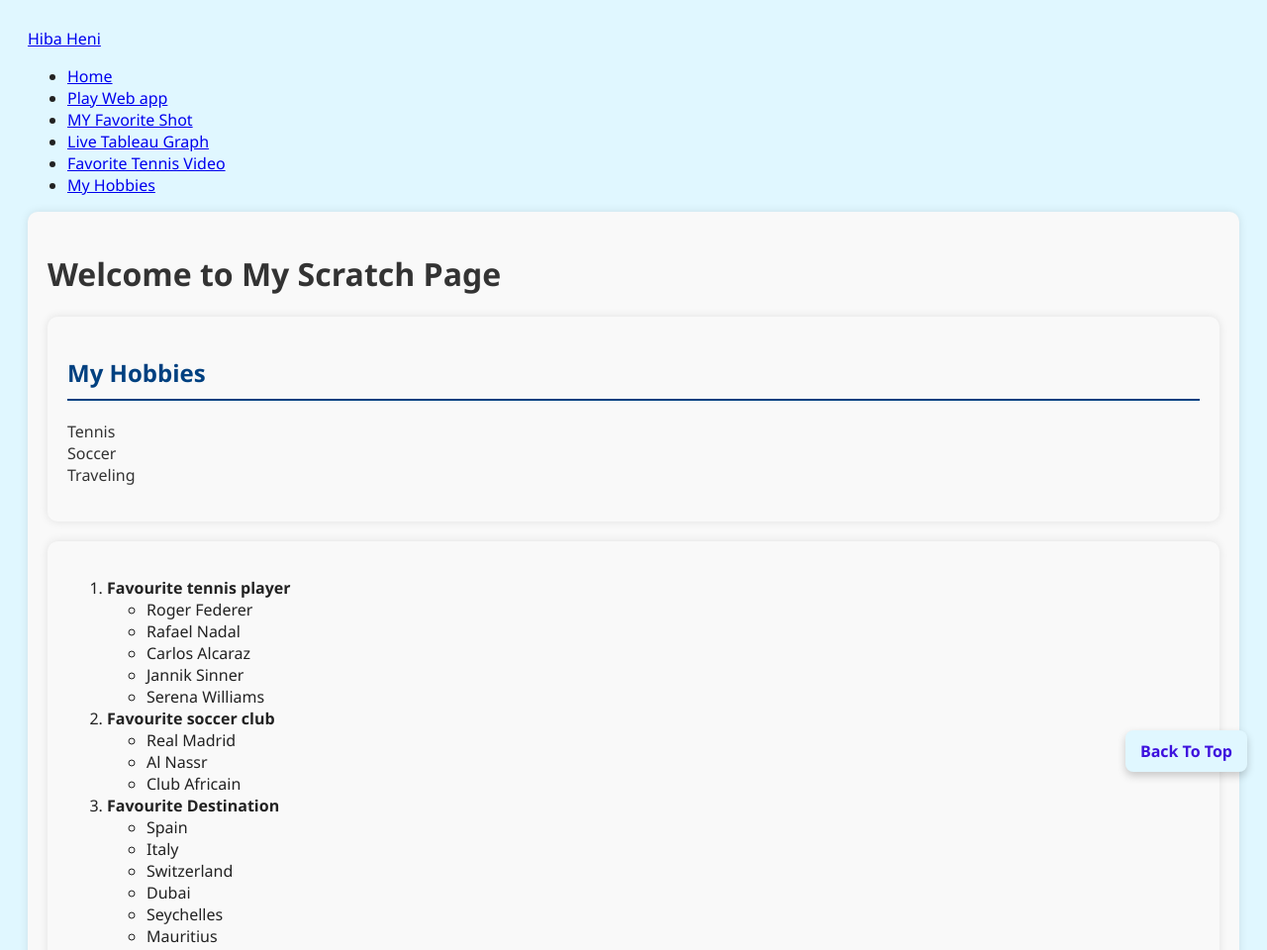
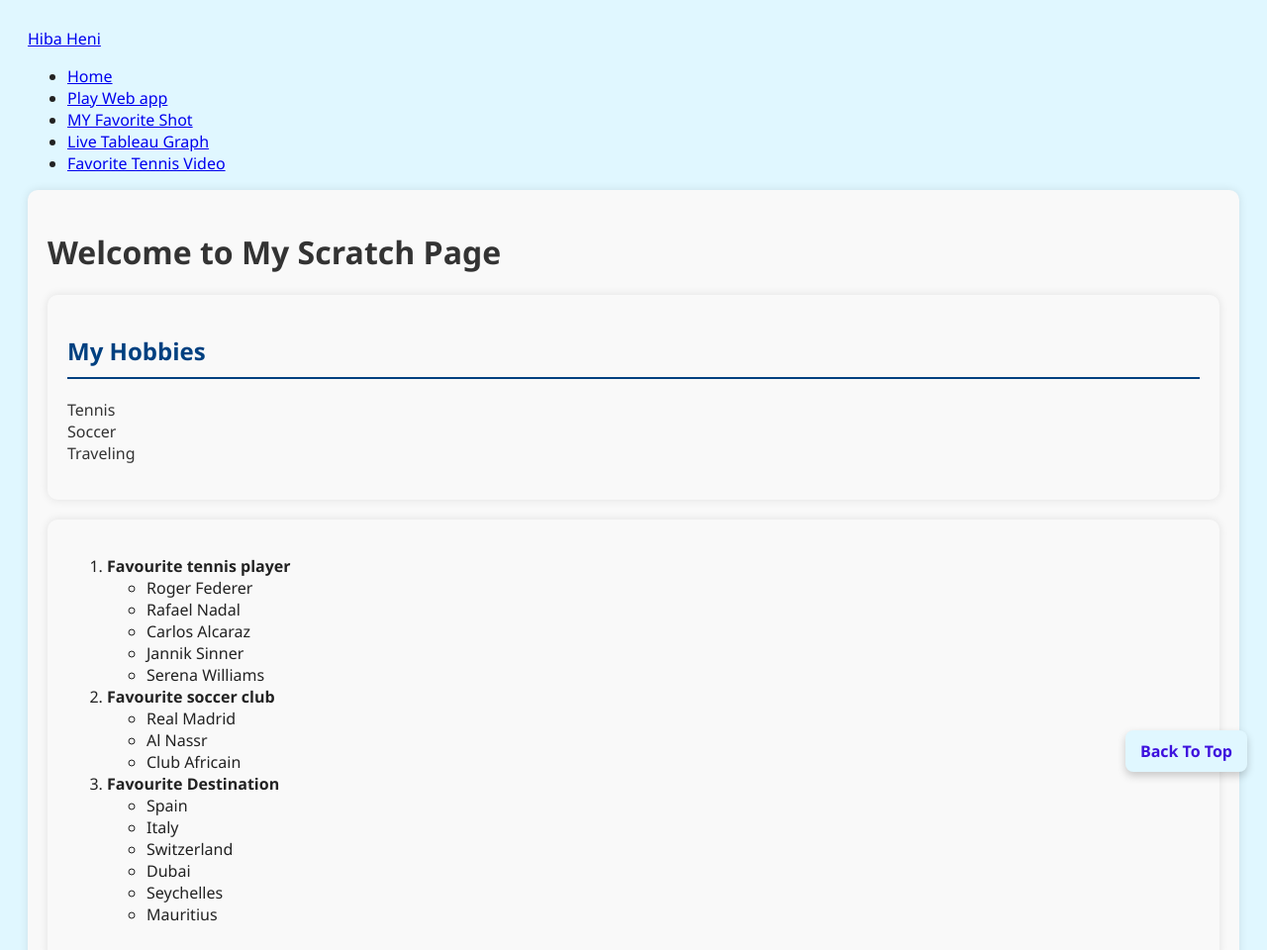
Before and after one commit to Hiba606/Project-web-development-, a plain HTML site: page scratch.html in a window 1280 px wide. Shown: the top 960 px of the page at 99% size. Drawn offline with Linux system fonts and the light colour scheme.

Commit message:
Update scratch.html

```diff
--- a/scratch.html
+++ b/scratch.html
@@ -13,11 +13,11 @@
     <a class="navbar-brand" href="index.html">Hiba Heni</a>
     <ul class="navbar-nav">
       <li><a class="nav-link" href="index.html">Home</a></li>
-      <li><a class="nav-link" href="webapp.html" >Play Web app </a></li>
+     <li><a class="nav-link" href="webapp.html" >Play Web app </a></li>
       <li><a class="nav-link" href="#favorite-shots">MY Favorite Shot</a></li>
       <li><a class="nav-link" href="#tableau-graph">Live Tableau Graph</a></li>
       <li><a class="nav-link" href="#tennis-video">Favorite Tennis Video</a></li>
-      <li><a class="nav-link" href="#hobbies">My Hobbies</a></li>
+
 
     </ul>
   </nav>
```
